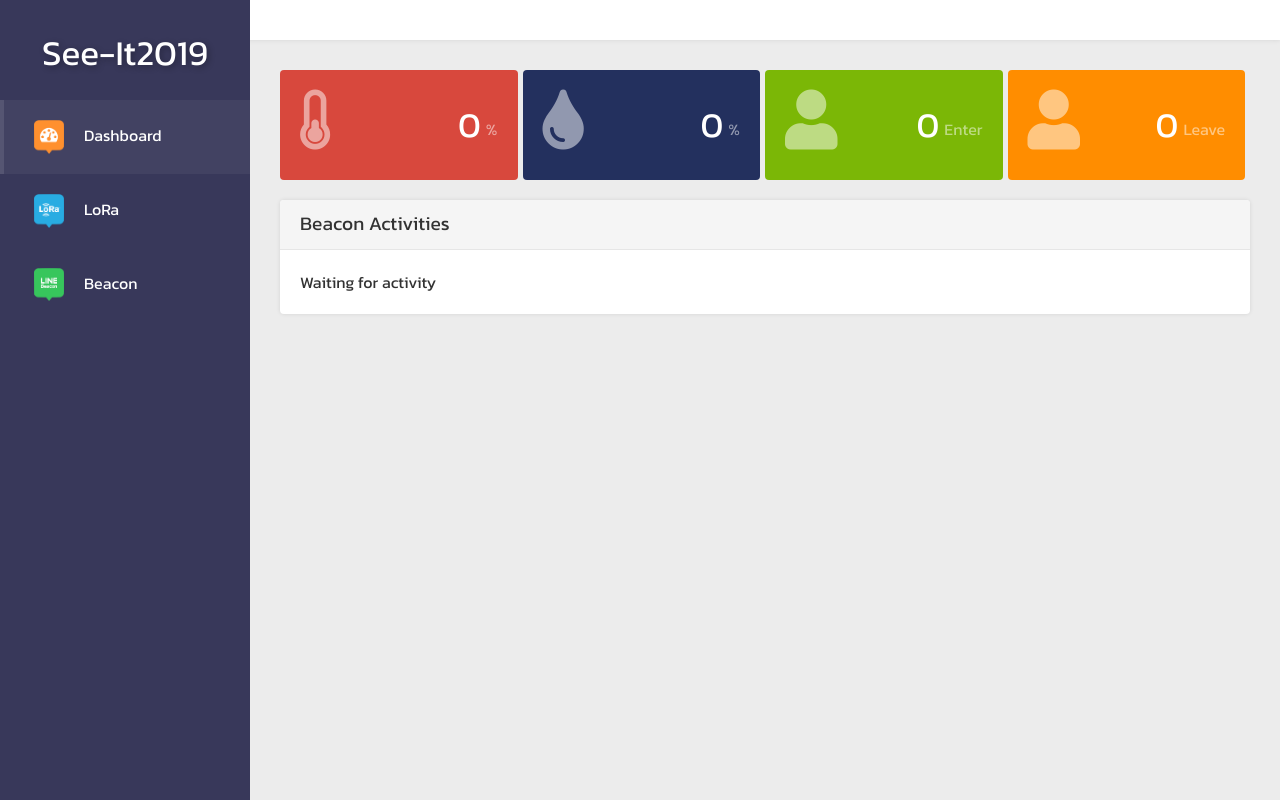
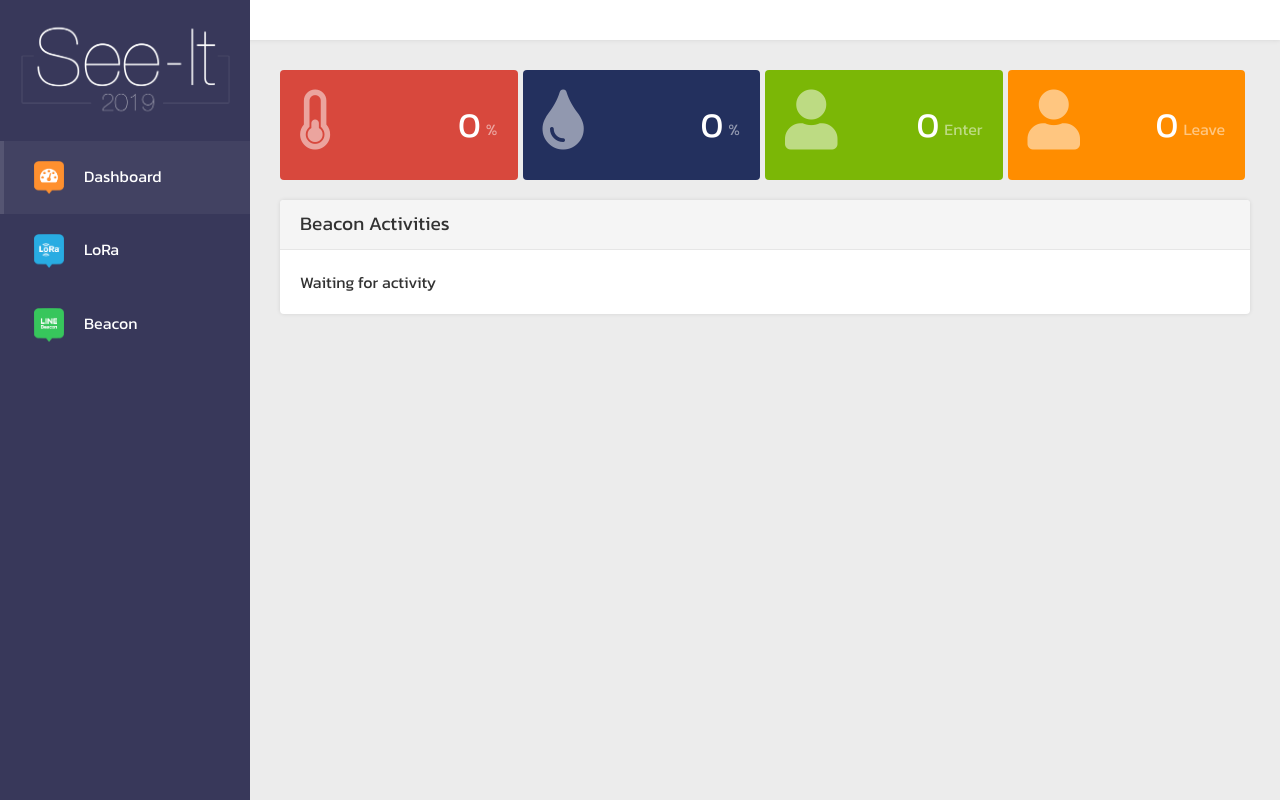
Before and after one commit to ihiroshi27/tgr-see-it2019, a React (Create React App) app in the folder view/: page / in a window 1280 px wide. Built offline with nearby package versions, Linux system fonts and the light colour scheme; no server answers.

Commit message:
Change logo from text to image

```diff
--- a/view/src/NavBar.css
+++ b/view/src/NavBar.css
@@ -7,13 +7,11 @@
     background-color: #38385a;
 }
 #navbar > .logo {
+    margin: 10px 0px;
+}
+#navbar > .logo > img {
     width: 100%;
-    height: 100px;
-    text-align: center;
-    color: #fff;
-    font-size: 35px;
-    line-height: 3;
-    text-shadow: 2px 2px 6px rgba(0, 0, 0, 0.3);
+    height: auto;
 }
 #navbar > .section {
     color: #fff;
--- a/view/src/NavBar.js
+++ b/view/src/NavBar.js
@@ -10,7 +10,7 @@ class Navbar extends React.Component {
         return (
             <div id="navbar">
                 <div className="logo">
-                    See-It2019
+                    <img src={ PUBLIC_URL + "/logo.png" } />
                 </div>
                 <div className="section">
                     <NavLink className="link" activeClassName="active" exact to="/"><img src={ PUBLIC_URL + "/dashboard-icon.png" } />Dashboard</NavLink>
```
Also changed, not shown: view/public/logo.png (added).
